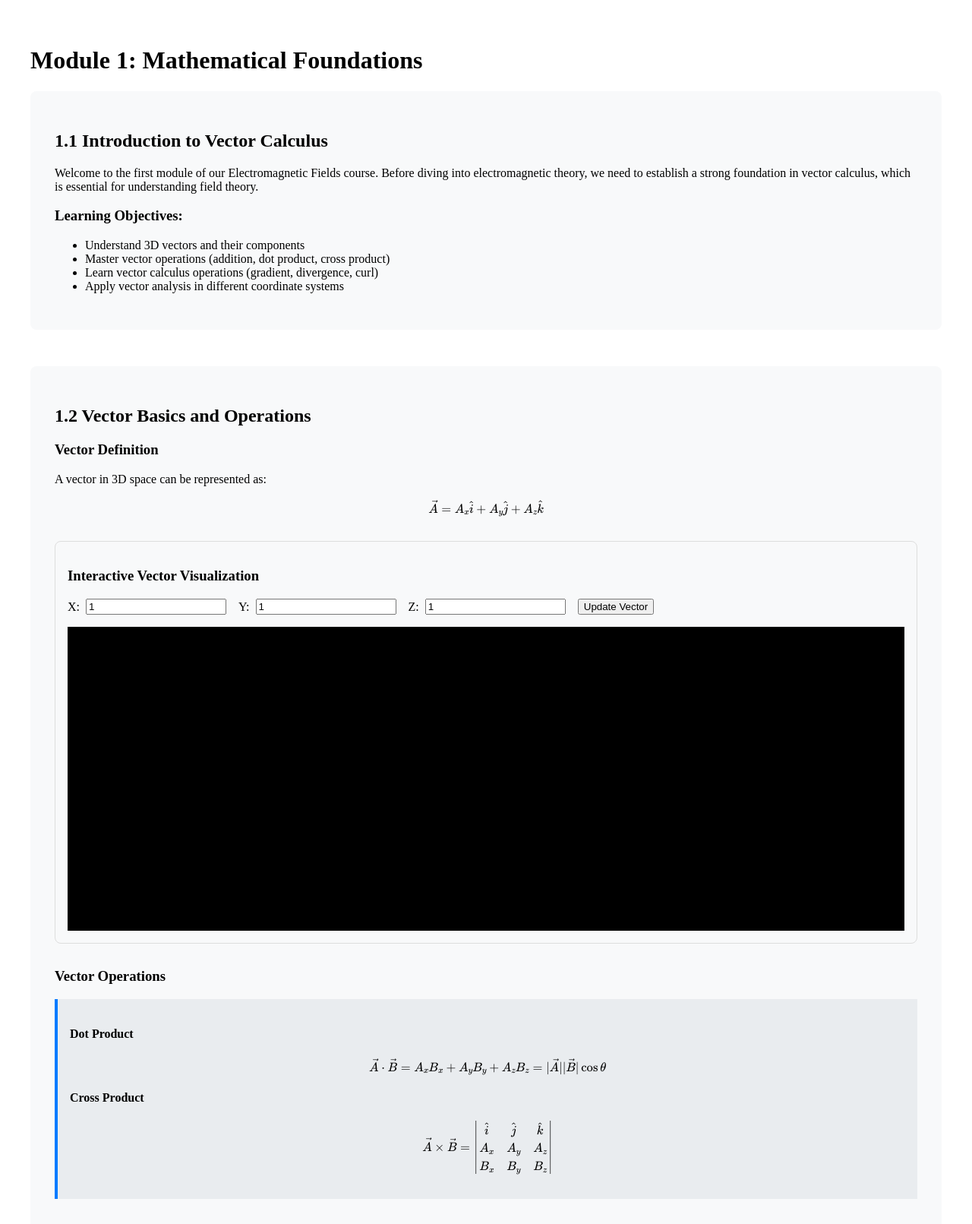
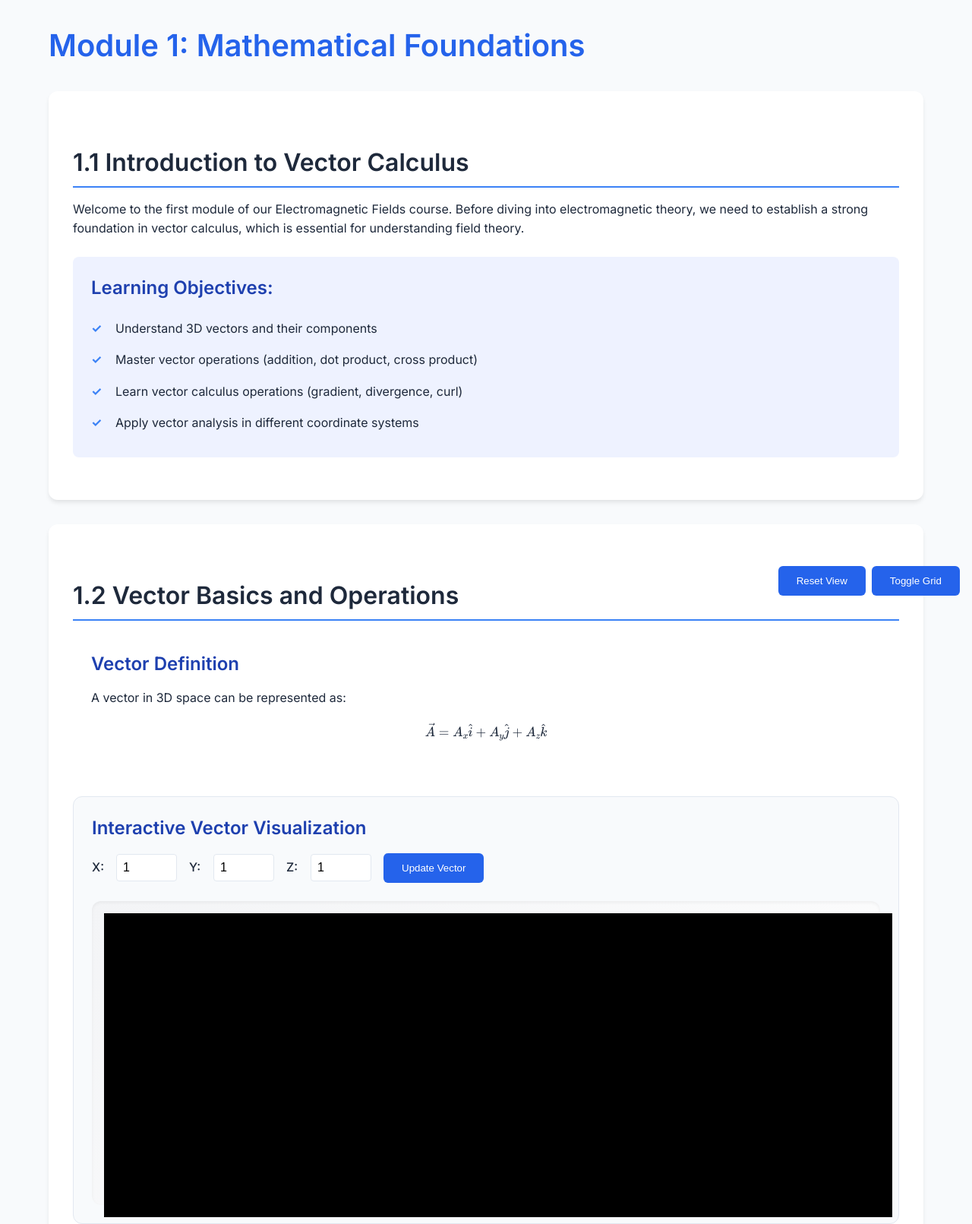
Before and after one commit to Elsh22/Elsh22.github.io, a plain HTML site: page EMF/module1.html in a window 1280 px wide. Shown: the top 1611 px of the page at 76% size. Drawn offline with nearby package versions, Linux system fonts and the light colour scheme; a script that the page names is missing.

Commit message:
Save local changes

```diff
--- a/EMF/module1.html
+++ b/EMF/module1.html
@@ -3,7 +3,11 @@
 <head>
     <meta charset="UTF-8">
     <meta name="viewport" content="width=device-width, initial-scale=1.0">
-    <title>Module 1: Math Review - EMF Course</title>
+    <title>Module 1: Mathematical Foundations - EMF Course</title>
+
+    <!-- CSS -->
+    <link rel="stylesheet" href="../assets/css/styles.css">
+    <link rel="stylesheet" href="https://fonts.googleapis.com/css2?family=Inter:wght@400;500;600;700&display=swap">
 
     <!-- MathJax Configuration -->
     <script>
@@ -20,75 +24,13 @@
     <!-- Three.js -->
     <script src="https://cdnjs.cloudflare.com/ajax/libs/three.js/r128/three.min.js"></script>
     <script src="https://cdnjs.cloudflare.com/ajax/libs/OrbitControls/2.0.0/OrbitControls.js"></script>
-
-    <style>
-        .module-container {
-            max-width: 1200px;
-            margin: 0 auto;
-            padding: 2rem;
-        }
-
-        .section {
-            margin-bottom: 3rem;
-            padding: 2rem;
-            background: #f8f9fa;
-            border-radius: 8px;
-        }
-
-        .interactive-container {
-            margin: 2rem 0;
-            padding: 1rem;
-            border: 1px solid #ddd;
-            border-radius: 8px;
-        }
-
-        .vector-controls {
-            display: flex;
-            gap: 1rem;
-            margin: 1rem 0;
-        }
-
-        .vector-input {
-            display: flex;
-            gap: 0.5rem;
-            align-items: center;
-        }
-
-        .canvas-container {
-            width: 100%;
-            height: 400px;
-            background: #fff;
-            border-radius: 8px;
-        }
-
-        .example-box {
-            background: #e9ecef;
-            padding: 1rem;
-            border-left: 4px solid #007bff;
-            margin: 1rem 0;
-        }
-
-        .practice-problem {
-            background: #f1f8ff;
-            padding: 1.5rem;
-            border-radius: 8px;
-            margin: 1rem 0;
-        }
-
-        .solution {
-            display: none;
-            margin-top: 1rem;
-            padding: 1rem;
-            background: #e8f4f8;
-            border-radius: 4px;
-        }
-    </style>
 </head>
 <body>
     <div class="module-container">
+        <!-- Module Header -->
         <h1>Module 1: Mathematical Foundations</h1>
 
-        <!-- Introduction Section -->
+        <!-- Section 1: Introduction -->
         <section class="section">
             <h2>1.1 Introduction to Vector Calculus</h2>
             <p>Welcome to the first module of our Electromagnetic Fields course. Before diving into electromagnetic theory, we need to establish a strong foundation in vector calculus, which is essential for understanding field theory.</p>
@@ -104,14 +46,17 @@
             </div>
         </section>
 
-        <!-- Vector Basics Section -->
+        <!-- Section 2: Vector Basics -->
         <section class="section">
             <h2>1.2 Vector Basics and Operations</h2>
 
+            <div class="math-container">
                 <h3>Vector Definition</h3>
                 <p>A vector in 3D space can be represented as:</p>
                 $$\vec{A} = A_x\hat{i} + A_y\hat{j} + A_z\hat{k}$$
+            </div>
 
+            <!-- Interactive Vector Visualization -->
             <div class="interactive-container">
                 <h3>Interactive Vector Visualization</h3>
                 <div class="vector-controls">
@@ -129,11 +74,19 @@
                     </div>
                     <button onclick="updateVector()">Update Vector</button>
                 </div>
-                <div id="vector-canvas" class="canvas-container"></div>
+                <div class="canvas-container">
+                    <div id="vector-canvas"></div>
+                    <div class="viz-controls">
+                        <button onclick="resetView()">Reset View</button>
+                        <button onclick="toggleGrid()">Toggle Grid</button>
+                    </div>
+                </div>
             </div>
 
+            <!-- Vector Operations -->
+            <div class="example-box">
                 <h3>Vector Operations</h3>
-            <div class="example-box">
+                <div class="math-container">
                     <h4>Dot Product</h4>
                     $$\vec{A} \cdot \vec{B} = A_xB_x + A_yB_y + A_zB_z = |\vec{A}||\vec{B}|\cos\theta$$
 
@@ -144,12 +97,14 @@
                     B_x & B_y & B_z
                     \end{vmatrix}$$
                 </div>
+            </div>
         </section>
 
-        <!-- Vector Calculus Section -->
+        <!-- Section 3: Vector Calculus -->
         <section class="section">
             <h2>1.3 Vector Calculus Operations</h2>
 
+            <div class="math-container">
                 <h3>Gradient</h3>
                 <p>The gradient of a scalar field φ is:</p>
                 $$\nabla \phi = \frac{\partial \phi}{\partial x}\hat{i} + \frac{\partial \phi}{\partial y}\hat{j} + \frac{\partial \phi}{\partial z}\hat{k}$$
@@ -165,9 +120,10 @@
                 \frac{\partial}{\partial x} & \frac{\partial}{\partial y} & \frac{\partial}{\partial z} \\
                 A_x & A_y & A_z
                 \end{vmatrix}$$
+            </div>
         </section>
 
-        <!-- Practice Problems -->
+        <!-- Section 4: Practice Problems -->
         <section class="section">
             <h2>1.4 Practice Problems</h2>
 
@@ -180,47 +136,52 @@
                 </ol>
                 <button onclick="toggleSolution('solution1')">Show/Hide Solution</button>
                 <div id="solution1" class="solution">
+                    <div class="math-container">
                         <h4>Solution:</h4>
                         <p>1. Dot Product:</p>
                         $$\vec{A} \cdot \vec{B} = (2)(1) + (3)(-2) + (1)(4) = 2 - 6 + 4 = 0$$
                         <p>2. Cross Product:</p>
-                    $$\vec{A} \times \vec{B} = \begin{vmatrix}
-                    \hat{i} & \hat{j} & \hat{k} \\
-                    2 & 3 & 1 \\
-                    1 & -2 & 4
-                    \end{vmatrix} = (3(4) - 1(-2))\hat{i} - (2(4) - 1(1))\hat{j} + (2(-2) - 3(1))\hat{k}$$
-                    $$= (12 + 2)\hat{i} - (8 - 1)\hat{j} + (-4 - 3)\hat{k} = 14\hat{i} - 7\hat{j} - 7\hat{k}$$
+                        $$\vec{A} \times \vec{B} = 14\hat{i} - 7\hat{j} - 7\hat{k}$$
+                    </div>
                 </div>
             </div>
         </section>
+
+        <!-- Navigation -->
+        <div class="progress-nav">
+            <button onclick="previousModule()" class="nav-btn">← Previous</button>
+            <button onclick="nextModule()" class="nav-btn">Next →</button>
+        </div>
     </div>
 
+    <!-- JavaScript for Vector Visualization and Interactions -->
     <script>
         // Three.js Scene Setup
         let scene, camera, renderer, controls;
-        let vectorArrow;
+        let vectorArrow, gridHelper;
 
         function initScene() {
             scene = new THREE.Scene();
             camera = new THREE.PerspectiveCamera(75, window.innerWidth / 400, 0.1, 1000);
 
-            renderer = new THREE.WebGLRenderer();
+            renderer = new THREE.WebGLRenderer({ antialias: true });
             renderer.setSize(document.querySelector('.canvas-container').offsetWidth, 400);
+            renderer.setClearColor(0xf8fafc);
             document.getElementById('vector-canvas').appendChild(renderer.domElement);
 
-            // Add grid and axes
-            const gridHelper = new THREE.GridHelper(10, 10);
+            // Add grid
+            gridHelper = new THREE.GridHelper(10, 10);
             scene.add(gridHelper);
 
-            // Add coordinate axes
+            // Add axes
             const axesHelper = new THREE.AxesHelper(5);
             scene.add(axesHelper);
 
-            // Initial camera position
+            // Setup camera
             camera.position.set(3, 3, 3);
             camera.lookAt(0, 0, 0);
 
-            // Add OrbitControls
+            // Add controls
             controls = new THREE.OrbitControls(camera, renderer.domElement);
             controls.enableDamping = true;
 
@@ -238,9 +199,19 @@
             const length = dir.length();
             dir.normalize();
 
-            const arrowHelper = new THREE.ArrowHelper(dir, origin, length, 0xff0000);
+            const arrowHelper = new THREE.ArrowHelper(
+                dir,
+                origin,
+                length,
+                0x2563eb, // Primary color
+                0.2, // Head length
+                0.1  // Head width
+            );
             scene.add(arrowHelper);
             vectorArrow = arrowHelper;
+
+            // Update equation display
+            updateVectorEquation(x, y, z);
         }
 
         function updateVector() {
@@ -248,6 +219,22 @@
             const y = parseFloat(document.getElementById('y-component').value);
             const z = parseFloat(document.getElementById('z-component').value);
             createVector(x, y, z);
+        }
+
+        function updateVectorEquation(x, y, z) {
+            const equation = `\\vec{v} = ${x}\\hat{i} + ${y}\\hat{j} + ${z}\\hat{k}`;
+            document.getElementById('vector-equation').innerHTML = `$$${equation}$$`;
+            MathJax.typeset();
+        }
+
+        function resetView() {
+            camera.position.set(3, 3, 3);
+            camera.lookAt(0, 0, 0);
+            controls.reset();
+        }
+
+        function toggleGrid() {
+            gridHelper.visible = !gridHelper.visible;
         }
 
         function animate() {
@@ -261,7 +248,16 @@
             solution.style.display = solution.style.display === 'none' ? 'block' : 'none';
         }
 
-        // Initialize 3D scene when page loads
+        // Navigation functions
+        function previousModule() {
+            // Add navigation logic
+        }
+
+        function nextModule() {
+            // Add navigation logic
+        }
+
+        // Initialize scene
         window.onload = initScene;
 
         // Handle window resize
--- a/assets/css/styles.css
+++ b/assets/css/styles.css
@@ -141,3 +141,254 @@
       margin-top: 8rem;
     }
   }
+
+  /* Base styles and typography */
+:root {
+  --primary-color: #2563eb;
+  --secondary-color: #1e40af;
+  --background-color: #f8fafc;
+  --text-color: #1e293b;
+  --border-color: #e2e8f0;
+  --card-background: #ffffff;
+  --accent-color: #3b82f6;
+}
+
+body {
+  font-family: 'Inter', -apple-system, BlinkMacSystemFont, sans-serif;
+  line-height: 1.6;
+  color: var(--text-color);
+  background-color: var(--background-color);
+  margin: 0;
+  padding: 0;
+}
+
+/* Module Container */
+.module-container {
+  max-width: 1200px;
+  margin: 2rem auto;
+  padding: 0 1.5rem;
+}
+
+/* Headers */
+h1, h2, h3, h4 {
+  color: var(--text-color);
+  margin-bottom: 1rem;
+  font-weight: 600;
+  line-height: 1.4;
+}
+
+h1 {
+  font-size: 2.5rem;
+  margin-bottom: 2rem;
+  color: var(--primary-color);
+}
+
+h2 {
+  font-size: 2rem;
+  border-bottom: 2px solid var(--accent-color);
+  padding-bottom: 0.5rem;
+  margin-top: 2.5rem;
+}
+
+h3 {
+  font-size: 1.5rem;
+  color: var(--secondary-color);
+}
+
+/* Section styling */
+.section {
+  background: var(--card-background);
+  border-radius: 12px;
+  padding: 2rem;
+  margin-bottom: 2rem;
+  box-shadow: 0 4px 6px -1px rgba(0, 0, 0, 0.1);
+  transition: transform 0.2s ease;
+}
+
+.section:hover {
+  transform: translateY(-2px);
+}
+
+/* Learning Objectives */
+.learning-objectives {
+  background: #eef2ff;
+  border-radius: 8px;
+  padding: 1.5rem;
+  margin: 1.5rem 0;
+}
+
+.learning-objectives ul {
+  list-style: none;
+  padding-left: 0;
+}
+
+.learning-objectives li {
+  padding: 0.5rem 0;
+  padding-left: 2rem;
+  position: relative;
+}
+
+.learning-objectives li::before {
+  content: '✓';
+  color: var(--accent-color);
+  position: absolute;
+  left: 0;
+  font-weight: bold;
+}
+
+/* Interactive Elements */
+.interactive-container {
+  background: #f8fafc;
+  border-radius: 12px;
+  padding: 1.5rem;
+  margin: 2rem 0;
+  border: 1px solid var(--border-color);
+}
+
+.vector-controls {
+  display: flex;
+  flex-wrap: wrap;
+  gap: 1rem;
+  margin-bottom: 1.5rem;
+}
+
+.vector-input {
+  display: flex;
+  align-items: center;
+  gap: 0.5rem;
+}
+
+.vector-input input {
+  width: 80px;
+  padding: 0.5rem;
+  border: 1px solid var(--border-color);
+  border-radius: 4px;
+  font-size: 1rem;
+}
+
+.vector-input label {
+  font-weight: 500;
+  min-width: 1.5rem;
+}
+
+/* Canvas Container */
+.canvas-container {
+  background: linear-gradient(145deg, #f3f4f6, #ffffff);
+  border-radius: 12px;
+  padding: 1rem;
+  height: 400px;
+  box-shadow: inset 0 2px 4px rgba(0, 0, 0, 0.05);
+}
+
+/* Math Formulas */
+.math-container {
+  background: #ffffff;
+  padding: 1.5rem;
+  border-radius: 8px;
+  margin: 1rem 0;
+  overflow-x: auto;
+}
+
+/* Buttons */
+button {
+  background-color: var(--primary-color);
+  color: white;
+  border: none;
+  padding: 0.75rem 1.5rem;
+  border-radius: 6px;
+  font-weight: 500;
+  cursor: pointer;
+  transition: background-color 0.2s ease;
+}
+
+button:hover {
+  background-color: var(--secondary-color);
+}
+
+/* Practice Problems */
+.practice-problem {
+  background: #f1f5f9;
+  border-radius: 12px;
+  padding: 2rem;
+  margin: 2rem 0;
+  border-left: 4px solid var(--accent-color);
+}
+
+.solution {
+  background: #ffffff;
+  padding: 1.5rem;
+  border-radius: 8px;
+  margin-top: 1rem;
+  display: none;
+  box-shadow: 0 2px 4px rgba(0, 0, 0, 0.05);
+}
+
+/* MathJax Styling */
+.MathJax {
+  font-size: 1.1em !important;
+}
+
+/* Responsive Design */
+@media (max-width: 768px) {
+  .module-container {
+      padding: 1rem;
+  }
+
+  h1 {
+      font-size: 2rem;
+  }
+
+  h2 {
+      font-size: 1.75rem;
+  }
+
+  .vector-controls {
+      flex-direction: column;
+  }
+
+  .canvas-container {
+      height: 300px;
+  }
+}
+
+/* Vector Visualization Enhancements */
+.viz-container {
+  position: relative;
+  background: #f8fafc;
+  border-radius: 12px;
+  overflow: hidden;
+}
+
+.viz-controls {
+  position: absolute;
+  bottom: 1rem;
+  right: 1rem;
+  display: flex;
+  gap: 0.5rem;
+}
+
+/* Code and Example Blocks */
+.example-box {
+  background: #f8fafc;
+  border-radius: 8px;
+  padding: 1.5rem;
+  margin: 1.5rem 0;
+  border-left: 4px solid var(--accent-color);
+}
+
+/* Interactive Elements Hover States */
+.interactive-element:hover {
+  transform: scale(1.02);
+  transition: transform 0.2s ease;
+}
+
+/* Navigation Progress */
+.progress-nav {
+  display: flex;
+  justify-content: space-between;
+  margin: 2rem 0;
+  padding: 1rem;
+  background: var(--card-background);
+  border-radius: 8px;
+  box-shadow: 0 2px 4px rgba(0, 0, 0, 0.05);
+}
```
Lines whose indentation alone changed are shown as unchanged.
